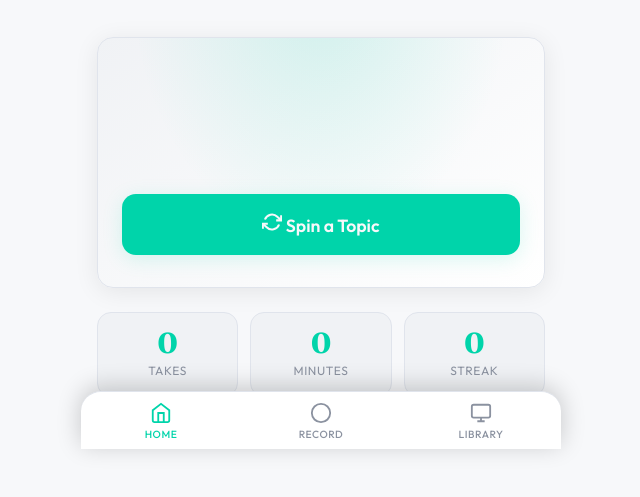
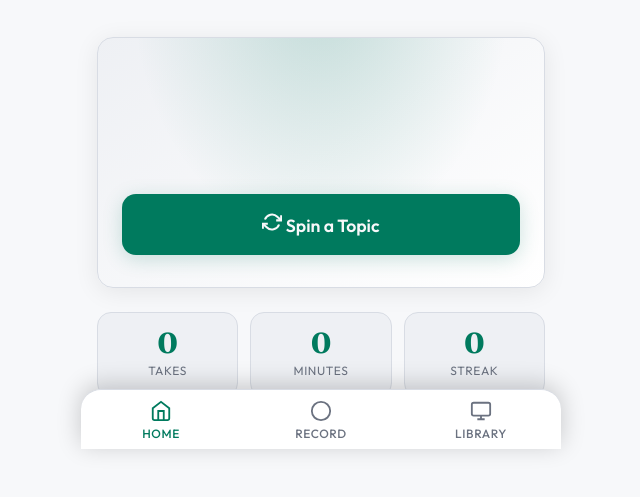
Before and after one commit to wnam-cloude/unprompted-clone, a plain HTML site: page index.html in a window 1280 px wide. Shown: the part 351-848 px from the top of the page, without its empty margins (319-959 px from the left). Drawn offline with Linux system fonts and the light colour scheme.

Commit message:
Fix contrast and text sizing for accessibility

```diff
--- a/index.html
+++ b/index.html
@@ -17,8 +17,8 @@
       --bg-elevated: #11151d;
       --bg-card: #161b26;
       --fg: #f0f2f5;
-      --fg-muted: #8b92a0;
-      --fg-subtle: #5c6370;
+      --fg-muted: #a0a8b8;
+      --fg-subtle: #7a8295;
       --accent: #00d4aa;
       --accent-dim: #00b896;
       --accent-glow: rgba(0, 212, 170, 0.15);
@@ -42,11 +42,14 @@
       :root {
         --bg: #f7f8fa;
         --bg-elevated: #ffffff;
-        --bg-card: #f0f2f5;
+        --bg-card: #eef0f4;
         --fg: #1a1d23;
-        --fg-muted: #5c6370;
-        --fg-subtle: #8b92a0;
-        --card-border: #e0e4ec;
+        --fg-muted: #4a505c;
+        --fg-subtle: #6b7280;
+        --accent: #007a5e;
+        --accent-dim: #00664e;
+        --accent-glow: rgba(0, 122, 94, 0.2);
+        --card-border: #d8dce4;
         --shadow: 0 4px 24px rgba(0, 0, 0, 0.08);
         --shadow-lg: 0 8px 48px rgba(0, 0, 0, 0.12);
       }
@@ -93,6 +96,9 @@
     /* Home View */
     .hero { text-align: center; padding: 24px 16px 8px; }
     .hero-badge { display: inline-flex; align-items: center; gap: 6px; padding: 6px 14px; background: var(--accent-glow); color: var(--accent); border-radius: 100px; font-size: 0.8rem; font-weight: 600; margin-bottom: 20px; border: 1px solid rgba(0,212,170,0.3); }
+@media (prefers-color-scheme: light) {
+  .hero-badge { border-color: rgba(0,153,122,0.4); }
+}
     .hero h1 { font-family: var(--font-display); font-size: clamp(2rem, 8vw, 2.8rem); line-height: 1.15; font-weight: 700; margin-bottom: 12px; letter-spacing: -0.02em; }
     .hero p { color: var(--fg-muted); font-size: 1.05rem; max-width: 360px; margin: 0 auto 32px; }
     .spin-card { background: linear-gradient(145deg, var(--bg-card) 0%, var(--bg-elevated) 100%); border: 1px solid var(--card-border); border-radius: var(--radius); padding: 32px 24px; box-shadow: var(--shadow); position: relative; overflow: hidden; }
@@ -128,7 +134,10 @@
     .cam-overlay { position: absolute; inset: 0; display: flex; flex-direction: column; pointer-events: none; }
     .voice-meter { position: absolute; bottom: 16px; left: 50%; transform: translateX(-50%); display: flex; align-items: flex-end; gap: 4px; height: 40px; padding: 0 8px; pointer-events: none; }
     .meter-bar { width: 6px; background: var(--accent); border-radius: 3px; transition: height 50ms ease-out; min-height: 4px; box-shadow: 0 0 8px var(--accent); }
-    .rec-indicator { position: absolute; top: 16px; left: 16px; display: flex; align-items: center; gap: 8px; background: rgba(0,0,0,0.7); padding: 8px 12px; border-radius: 100px; backdrop-filter: blur(8px); border: 1px solid rgba(255,255,255,0.1); }
+    .rec-indicator { position: absolute; top: 16px; left: 16px; display: flex; align-items: center; gap: 8px; background: rgba(0,0,0,0.8); padding: 8px 12px; border-radius: 100px; backdrop-filter: blur(8px); border: 1px solid rgba(255,255,255,0.2); }
+@media (prefers-color-scheme: light) {
+  .rec-indicator { background: rgba(0,0,0,0.85); border-color: rgba(255,255,255,0.3); }
+}
     .rec-dot { width: 10px; height: 10px; background: var(--danger); border-radius: 50%; animation: pulse 1s ease-in-out infinite; box-shadow: 0 0 8px var(--danger); }
     @keyframes pulse { 0%, 100% { opacity: 1; transform: scale(1); } 50% { opacity: 0.6; transform: scale(0.9); } }
     .rec-time { font-family: var(--font-display); font-weight: 600; font-size: 1rem; color: var(--fg); }
@@ -149,7 +158,7 @@
     .action-btn svg { width: 24px; height: 24px; stroke-width: 2; }
 
     .tips { display: flex; flex-wrap: wrap; gap: 8px; justify-content: center; }
-    .tip { font-size: 0.75rem; color: var(--fg-subtle); background: var(--bg-card); border: 1px solid var(--card-border); padding: 6px 12px; border-radius: 100px; }
+    .tip { font-size: 0.8rem; color: var(--fg-subtle); background: var(--bg-card); border: 1px solid var(--card-border); padding: 8px 14px; border-radius: 100px; }
 
     /* Trim View */
     .trim-header { text-align: center; margin-bottom: 20px; }
@@ -200,7 +209,7 @@
     .take-meta { display: flex; gap: 12px; margin-top: 4px; font-size: 0.75rem; color: var(--fg-subtle); }
     .take-score { display: flex; flex-direction: column; align-items: flex-end; justify-content: center; padding: 0 12px; min-width: 56px; }
     .take-score-value { font-family: var(--font-display); font-size: 1.3rem; font-weight: 700; color: var(--accent); line-height: 1; }
-    .take-score-label { font-size: 0.65rem; color: var(--fg-subtle); text-transform: uppercase; letter-spacing: 0.05em; }
+    .take-score-label { font-size: 0.7rem; color: var(--fg-subtle); text-transform: uppercase; letter-spacing: 0.05em; }
     .take-actions { display: flex; gap: 8px; padding: 0 12px 12px; border-top: 1px solid var(--card-border); margin-top: 8px; }
     .take-btn { flex: 1; padding: 10px; background: var(--bg); border: 1px solid var(--card-border); border-radius: 10px; color: var(--fg); font-size: 0.8rem; font-weight: 500; cursor: pointer; transition: var(--transition); display: flex; align-items: center; justify-content: center; gap: 6px; font-family: var(--font-ui); }
     .take-btn:hover { background: var(--bg-elevated); }
@@ -218,7 +227,7 @@
 
     /* Bottom Nav */
     .bottom-nav { position: fixed; bottom: 0; left: 50%; transform: translateX(-50%); width: 100%; max-width: var(--max-width); display: flex; background: var(--bg-elevated); border-top: 1px solid var(--card-border); backdrop-filter: blur(12px); z-index: 100; border-radius: 20px 20px 0 0; overflow: hidden; box-shadow: 0 -4px 24px rgba(0,0,0,0.2); }
-    .nav-item { flex: 1; display: flex; flex-direction: column; align-items: center; justify-content: center; gap: 4px; padding: 10px 8px 8px; background: transparent; border: none; color: var(--fg-subtle); cursor: pointer; transition: var(--transition); font-family: var(--font-ui); font-size: 0.65rem; font-weight: 500; text-transform: uppercase; letter-spacing: 0.05em; }
+    .nav-item { flex: 1; display: flex; flex-direction: column; align-items: center; justify-content: center; gap: 4px; padding: 10px 8px 8px; background: transparent; border: none; color: var(--fg-subtle); cursor: pointer; transition: var(--transition); font-family: var(--font-ui); font-size: 0.75rem; font-weight: 500; text-transform: uppercase; letter-spacing: 0.05em; }
     .nav-item:hover { color: var(--fg); }
     .nav-item.active { color: var(--accent); }
     .nav-item svg { width: 22px; height: 22px; stroke-width: 2; }
```
